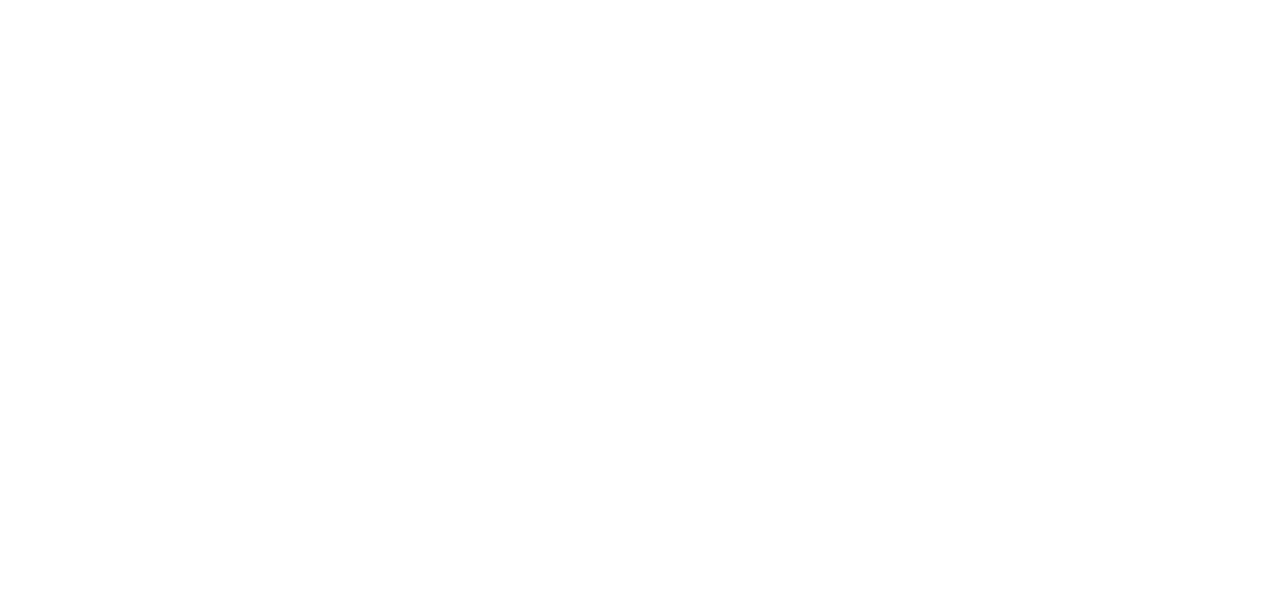
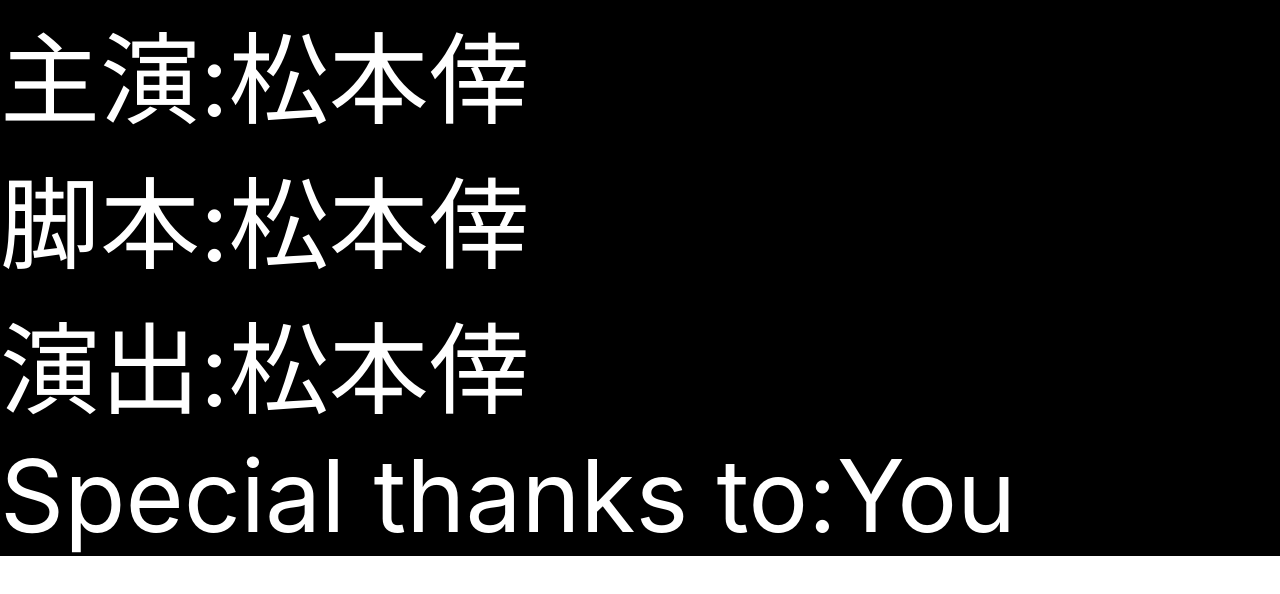
Before and after one commit to assassin2374/stuffed_roll_maker, a React (Create React App) app: page /Preview in a window 1280 px wide. Before the commit this address had no page. Shown: the top 594 px of the page. Built offline with nearby package versions, Linux system fonts and the light colour scheme.

Commit message:
Previewコンポーネントの作成

```diff
--- a/src/App.tsx
+++ b/src/App.tsx
@@ -1,6 +1,7 @@
 import React from "react";
 import { BrowserRouter, Routes, Route } from "react-router-dom";
 import Home from "./view/Home";
+import Preview from "./view/Preview";
 import "./App.css";
 
 const App: React.FC = () => {
@@ -8,6 +9,7 @@ const App: React.FC = () => {
     <BrowserRouter>
       <Routes>
         <Route path="/" element={<Home />} />
+        <Route path="/Preview" element={<Preview />} />
       </Routes>
     </BrowserRouter>
   );
--- /dev/null
+++ b/src/view/Preview.tsx
@@ -0,0 +1,44 @@
+import * as React from "react";
+import { Stuff } from "../model/stuff";
+
+const sampleStuffRoll: Stuff[] = [
+  {
+    role: "主演",
+    name: "松本倖",
+  },
+  {
+    role: "脚本",
+    name: "松本倖",
+  },
+  {
+    role: "演出",
+    name: "松本倖",
+  },
+  {
+    role: "Special thanks to",
+    name: "You",
+  },
+];
+
+const Preview: React.FC = () => {
+  return (
+    <div
+      style={{
+        width: "100%",
+        height: "100%",
+        backgroundColor: "black",
+        margin: 0,
+      }}
+    >
+      {sampleStuffRoll.map((stuff) => {
+        return (
+          <div key={stuff.name} style={{ fontSize: 100, color: "white" }}>
+            {stuff.role}:{stuff.name}
+          </div>
+        );
+      })}
+    </div>
+  );
+};
+
+export default Preview;
```
